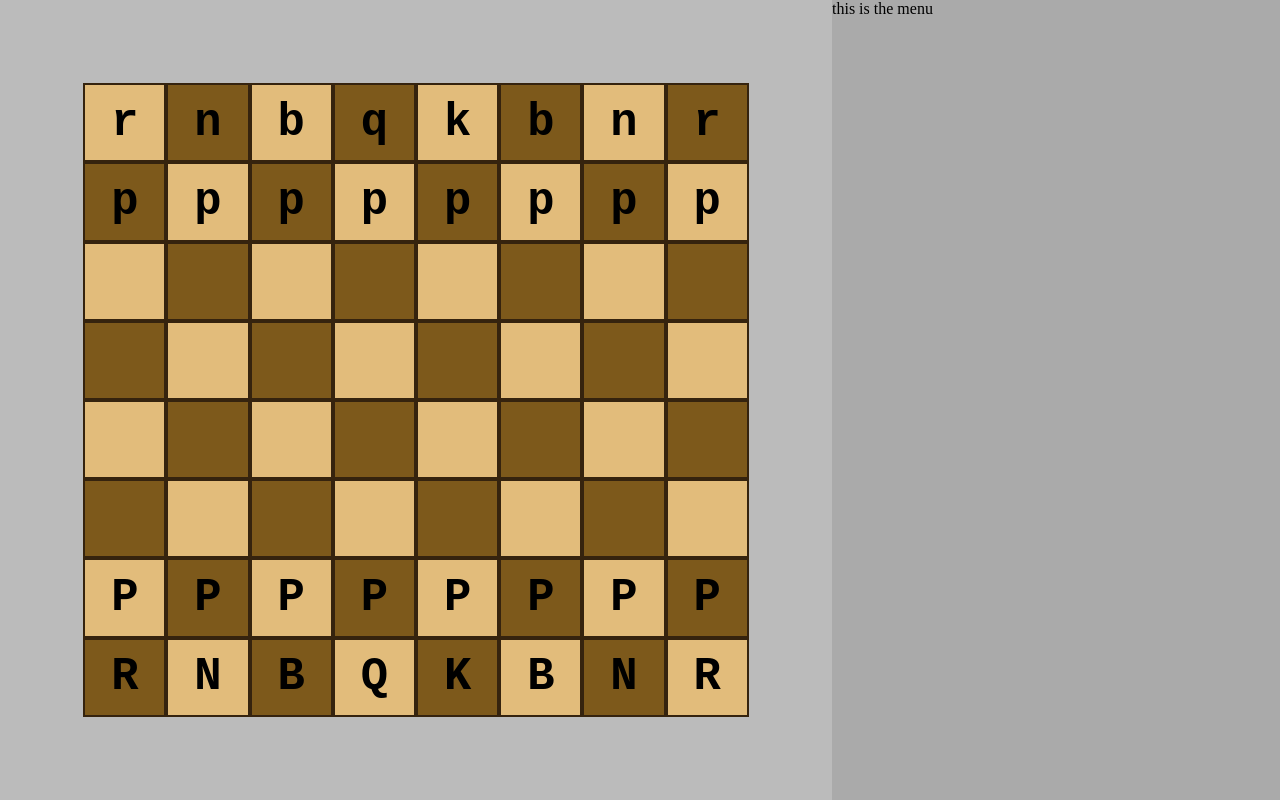
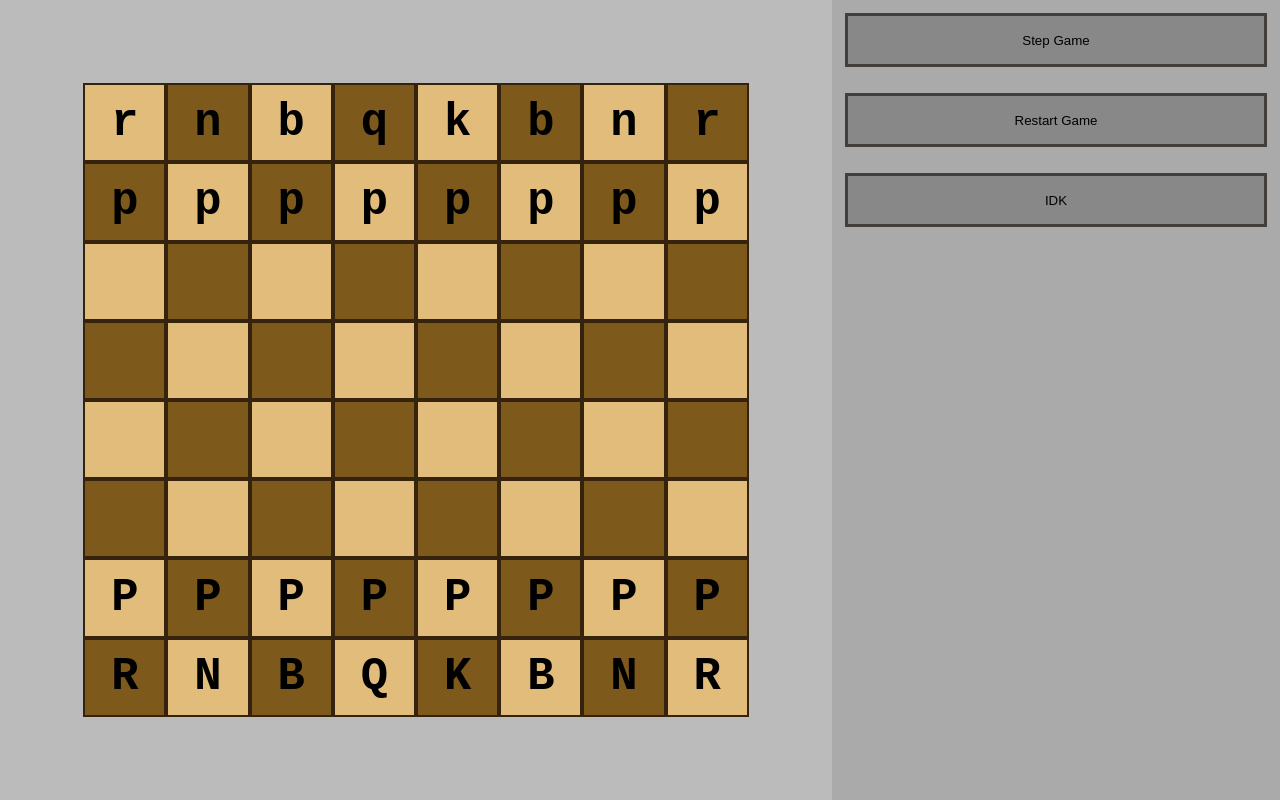
Before and after one commit to Ivan8or/LinearChess, a React (Create React App) app in the folder src/main/web/chess/: page / in a window 1280 px wide. Built offline with nearby package versions, Linux system fonts and the light colour scheme.

Commit message:
refactored file structure to separate components; added menu component

```diff
--- /dev/null
+++ b/src/main/web/chess/public/css/menu.css
@@ -0,0 +1,18 @@
+#menu-root {
+    display: grid;
+    background-color: var(--focus);
+
+    grid-template-rows: repeat(10, 1fr);
+}
+
+.menu-button {
+    margin: 3%;
+    border: 3px solid var(--outer-border);
+    background-color: var(--button);
+}
+.menu-button:hover {
+    background-color: var(--hoverbutton);
+}
+.menu-button:active {
+    background-color: var(--clickbutton);
+}
--- a/src/main/web/chess/public/css/root.css
+++ b/src/main/web/chess/public/css/root.css
@@ -15,8 +15,3 @@ body {
     grid-template-rows: 100%;
 
 }
-
-#menu-root {
-    display: grid;
-    background-color: var(--focus);
-}
--- a/src/main/web/chess/public/css/variables.css
+++ b/src/main/web/chess/public/css/variables.css
@@ -14,4 +14,8 @@ All global color variables declared here:
     --clicktile: #2A2F0F;
     --inner-border: rgb(53, 35, 14);
     --outer-border: rgb(66, 63, 59);
+
+    --button: #888;
+    --hoverbutton: #777;
+    --clickbutton: #666;
 }
--- a/src/main/web/chess/public/index.html
+++ b/src/main/web/chess/public/index.html
@@ -28,6 +28,7 @@
     <link rel="stylesheet" type="text/css" href="css/variables.css">
     <link rel="stylesheet" type="text/css" href="css/root.css">
     <link rel="stylesheet" type="text/css" href="css/chessboard.css">
+    <link rel="stylesheet" type="text/css" href="css/menu.css">
   </head>
   <body>
     <noscript>You need to enable JavaScript to run this app.</noscript>
@@ -39,7 +40,5 @@
       </div>
     </div>
 
-
-
   </body>
 </html>
--- a/src/main/web/chess/src/App.js
+++ b/src/main/web/chess/src/App.js
@@ -1,20 +1,14 @@
 import React, {useState} from 'react';
-import ChessBoard from './ChessBoard'
+import ChessBoard from './chessboard/ChessBoard'
 
 export default function App() {
 
+
     const initialFen = "rnbqkbnr/pppppppp/8/8/8/8/PPPPPPPP/RNBQKBNR";
 
-    const expandedFen = [...initialFen]
-        .filter((c) => c !== '/')
-        .map((c) => parseInt(c) ? ' '.repeat(parseInt(c)) : c)
-        .join('');
-
-    const tiles = [...expandedFen].map((e,i) => [e,i]);
-
-    const [tileState, useTileState] = useState(tiles);
+    const [fenState, updateFenState] = useState(initialFen);
 
     return (
-        <ChessBoard tiles={tileState}/>
+        <ChessBoard fen={fenState}/>
     );
 }
--- a/src/main/web/chess/src/ChessBoard.js
+++ /dev/null
@@ -1,10 +0,0 @@
-import React from 'react';
-import BoardTile from './BoardTile';
-
-
-export default function ChessBoard( {tiles} ) {
-
-    return (
-        tiles.map(t => <BoardTile key={t[1]} tile={t[0]} />)
-    );
-}
--- /dev/null
+++ b/src/main/web/chess/src/chessboard/ChessBoard.js
@@ -0,0 +1,22 @@
+import React from 'react';
+import BoardTile from './BoardTile';
+
+
+export default function ChessBoard( {fen} ) {
+
+    const tiles = parseFen(fen);
+
+    return (
+        tiles.map(t => <BoardTile key={t[1]} tile={t[0]} />)
+    );
+}
+
+function parseFen(fen) {
+    const expandedFen = [...fen]
+        .filter((c) => c !== '/')
+        .map((c) => parseInt(c) ? ' '.repeat(parseInt(c)) : c)
+        .join('');
+
+    const tiles = [...expandedFen].map((e,i) => [e,i]);
+    return tiles;
+}
--- a/src/main/web/chess/src/index.js
+++ b/src/main/web/chess/src/index.js
@@ -1,8 +1,13 @@
 import React from 'react';
 import { createRoot } from 'react-dom/client';
 import App from './App';
+import Menu from './menu/Menu';
 
 const boardRootElement = document.getElementById('board-root');
 const boardRoot = createRoot(boardRootElement);
+boardRoot.render(<App/>);
 
-boardRoot.render(<App/>);
+
+const menuRootElement = document.getElementById('menu-root');
+const menuRoot = createRoot(menuRootElement);
+menuRoot.render(<Menu/>);
--- /dev/null
+++ b/src/main/web/chess/src/menu/Menu.js
@@ -0,0 +1,12 @@
+import React from 'react';
+
+export default function Menu() {
+
+    return (
+        <>
+            <button className="menu-button">Step Game</button>
+            <button className="menu-button">Restart Game</button>
+            <button className="menu-button">IDK</button>
+        </>
+    );
+}
```
Also changed, not shown: src/main/web/chess/src/chessboard/BoardTile.js (renamed from src/main/web/chess/src/BoardTile.js).
